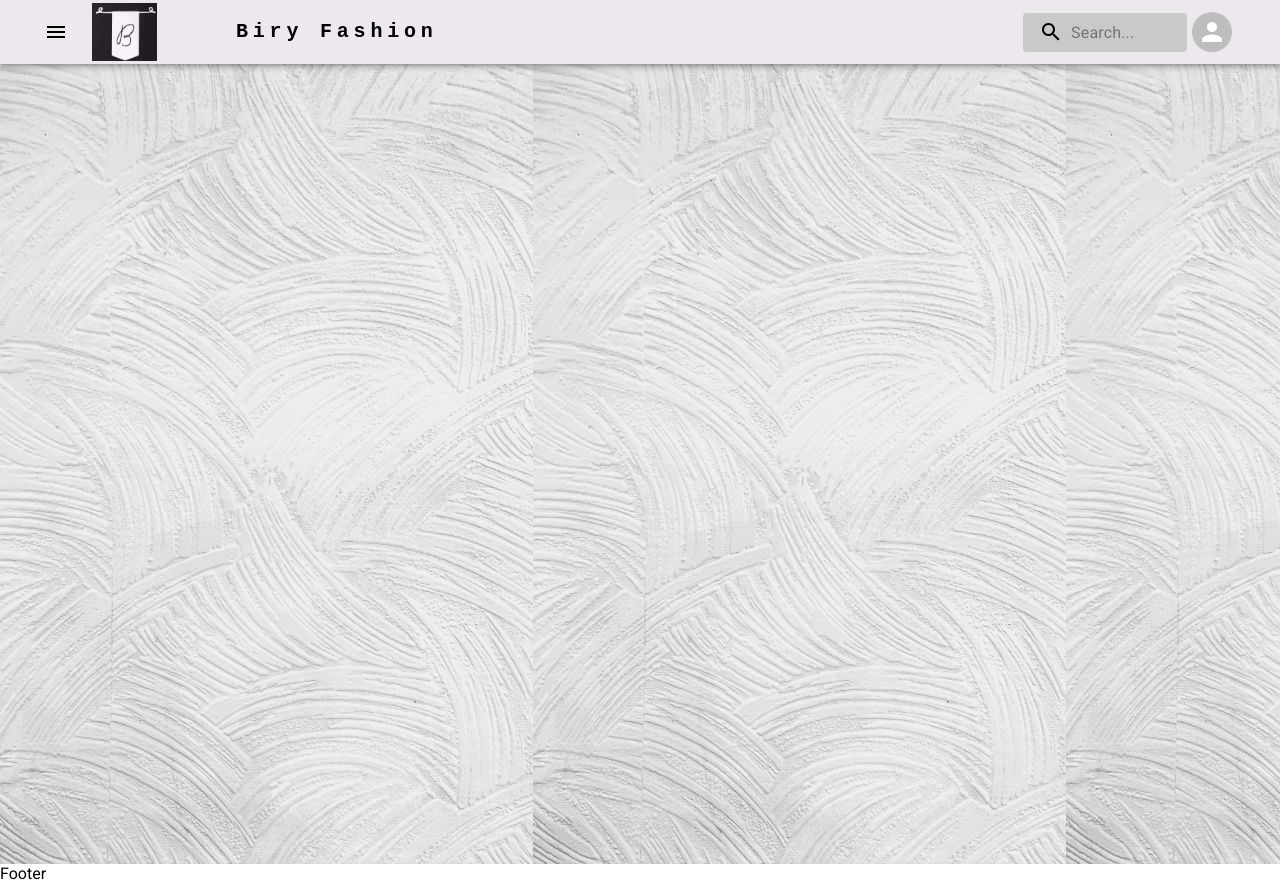
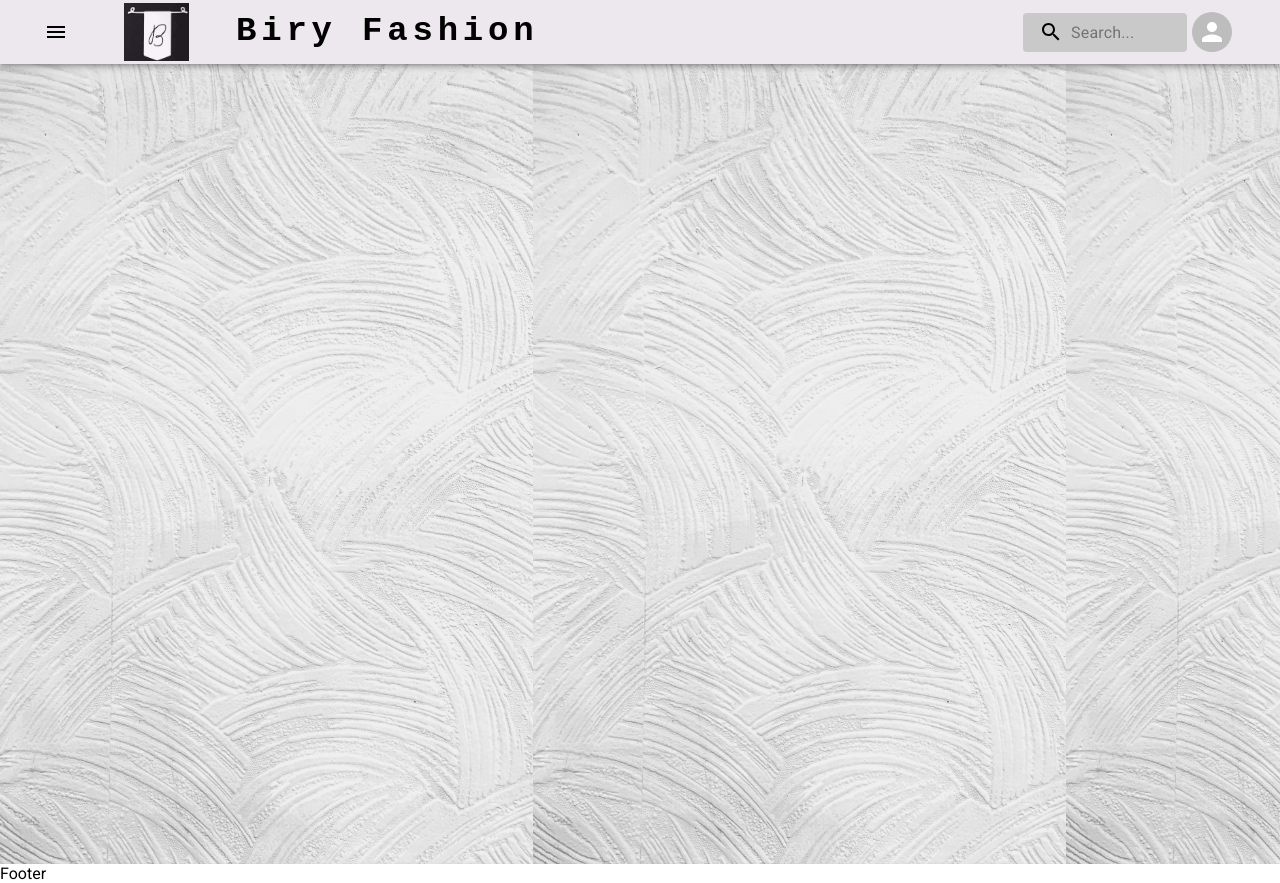
Before and after one commit to AhmedSaadKader/biry-fashion, a React (Vite) app: page / in a window 1280 px wide. Built offline with nearby package versions, Linux system fonts and the light colour scheme.

Commit message:
adjust navbar

```diff
--- a/src/components/Navbar/Navbar.tsx
+++ b/src/components/Navbar/Navbar.tsx
@@ -61,8 +61,9 @@ const Navbar = () => {
             </IconButton>
           </Box>
           <NavbarLogo width="8em" xs={'none'} md={'flex'} />
+          <Box sx={{ flexGrow: 1 }}>
             <Typography
-            variant="h6"
+              variant="h4"
               noWrap
               component="a"
               href="/"
@@ -71,13 +72,15 @@ const Navbar = () => {
                 display: { xs: 'none', md: 'flex' },
                 fontFamily: 'monospace',
                 fontWeight: 700,
-              flexGrow: 1,
                 letterSpacing: '.3rem',
                 color: 'inherit',
-              textDecoration: 'none'
+                textDecoration: 'none',
+                width: 'min-content',
+                textAlign: 'center'
               }}>
               Biry Fashion
             </Typography>
+          </Box>
           <Box sx={{ flexGrow: 0, display: { xs: 'flex', md: 'none' } }}>
             <IconButton
               color="inherit"
@@ -102,7 +105,7 @@ const Navbar = () => {
               component="a"
               href="/"
               sx={{
-                fontSize: { xs: '1.1rem', sm: '1.25rem' },
+                fontSize: { xs: '1.1rem', sm: '1.4rem' },
                 mr: 2,
                 display: { sm: 'flex', md: 'none' },
                 flexGrow: 1,
--- a/src/components/Navbar/NavbarLogo.tsx
+++ b/src/components/Navbar/NavbarLogo.tsx
@@ -13,7 +13,10 @@ interface NavBarLogoProps {
 const NavbarLogo = ({ width = '4em', mr = 2, xs, md }: NavBarLogoProps) => {
   return (
     <Box sx={{ mr: mr, display: { xs: xs, md: md }, alignItems: 'center' }}>
-      <Box sx={{ width: width, display: 'flex', alignItems: 'center' }} component="a" href="/">
+      <Box
+        sx={{ width: width, display: 'flex', alignItems: 'center', justifyContent: 'center' }}
+        component="a"
+        href="/">
         {/* <SvgIcon component={Logo} /> */}
         <img src={LogoWithoutName} style={{ width: '65px' }} />
       </Box>
```
Lines whose indentation alone changed are shown as unchanged.
